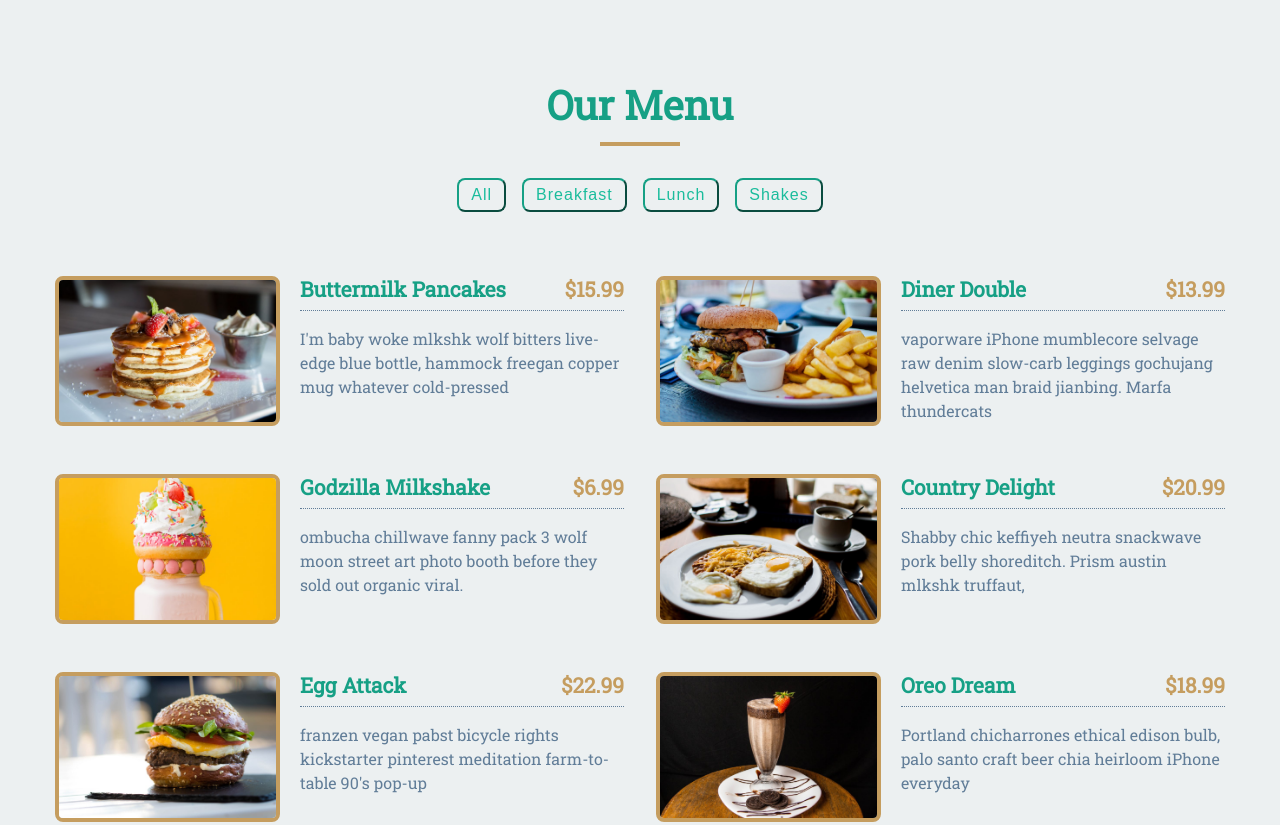
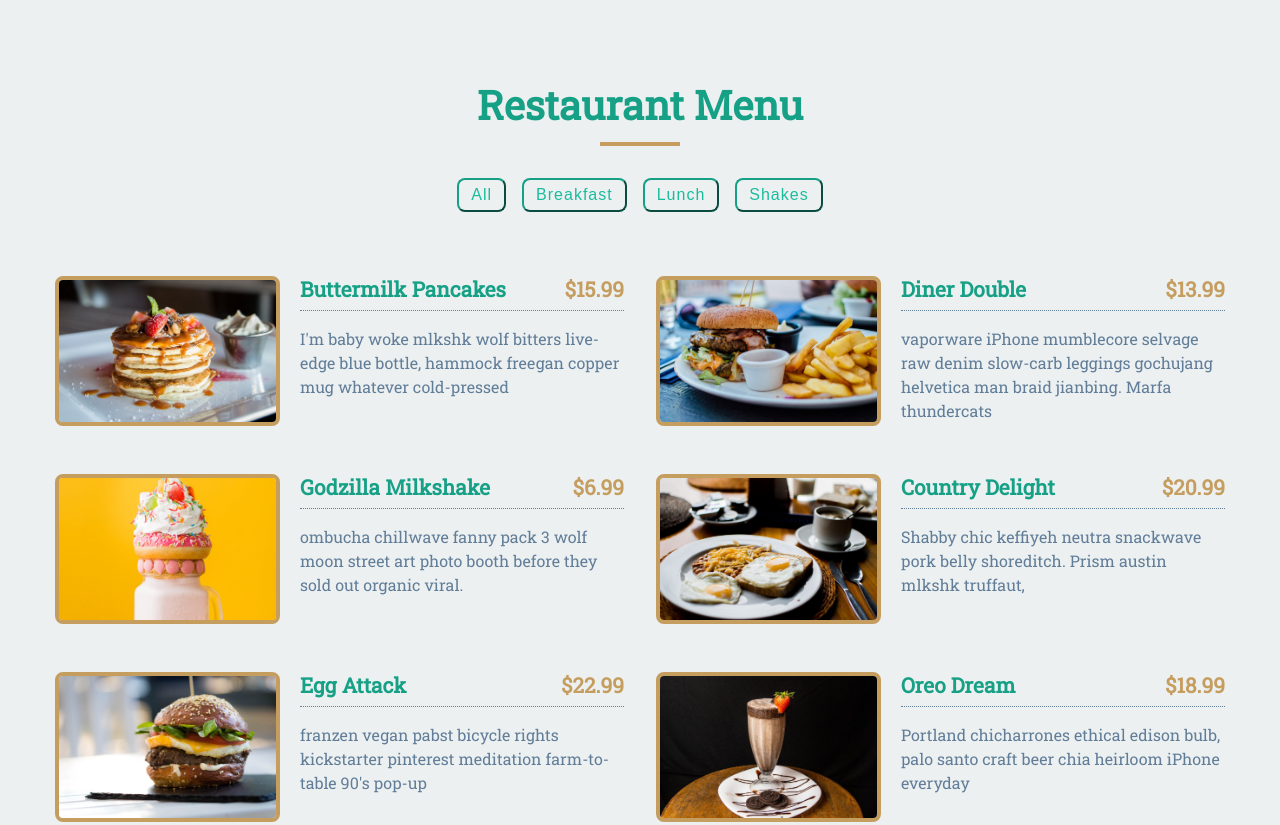
Before and after one commit to AlisahibAmiraslan/restaurant-menu, a plain HTML site: page index.html in a window 1280 px wide. Shown: the top 825 px of the page. Drawn offline with Linux system fonts and the light colour scheme.

Commit message:
change title

```diff
--- a/index.html
+++ b/index.html
@@ -11,7 +11,7 @@
 <body>
 <section class="menu">
   <div class="title">
-    <h2>our menu</h2>
+    <h2>Restaurant menu</h2>
     <div class="underline"></div>
   </div>
   <div class="btn-container">
```
